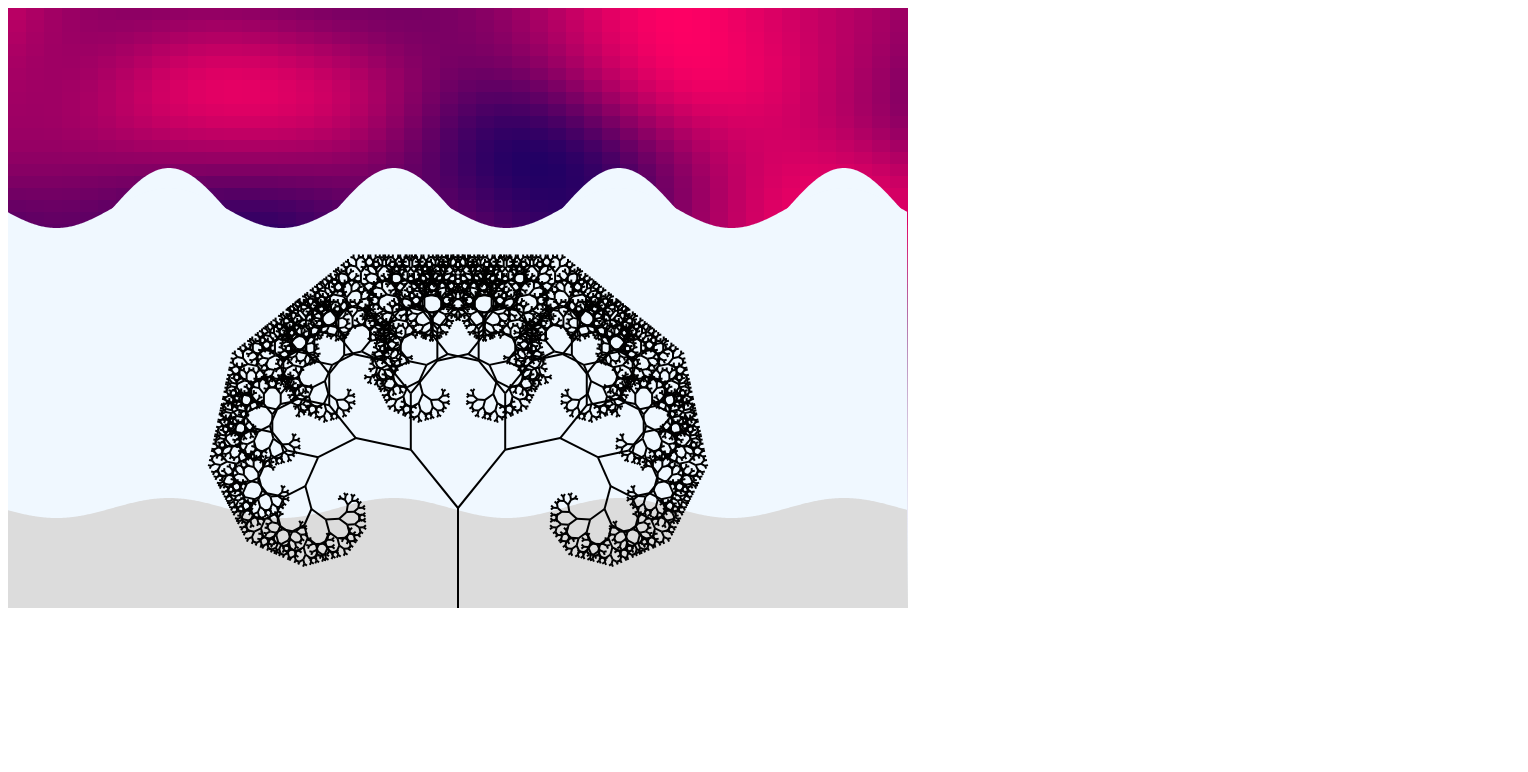
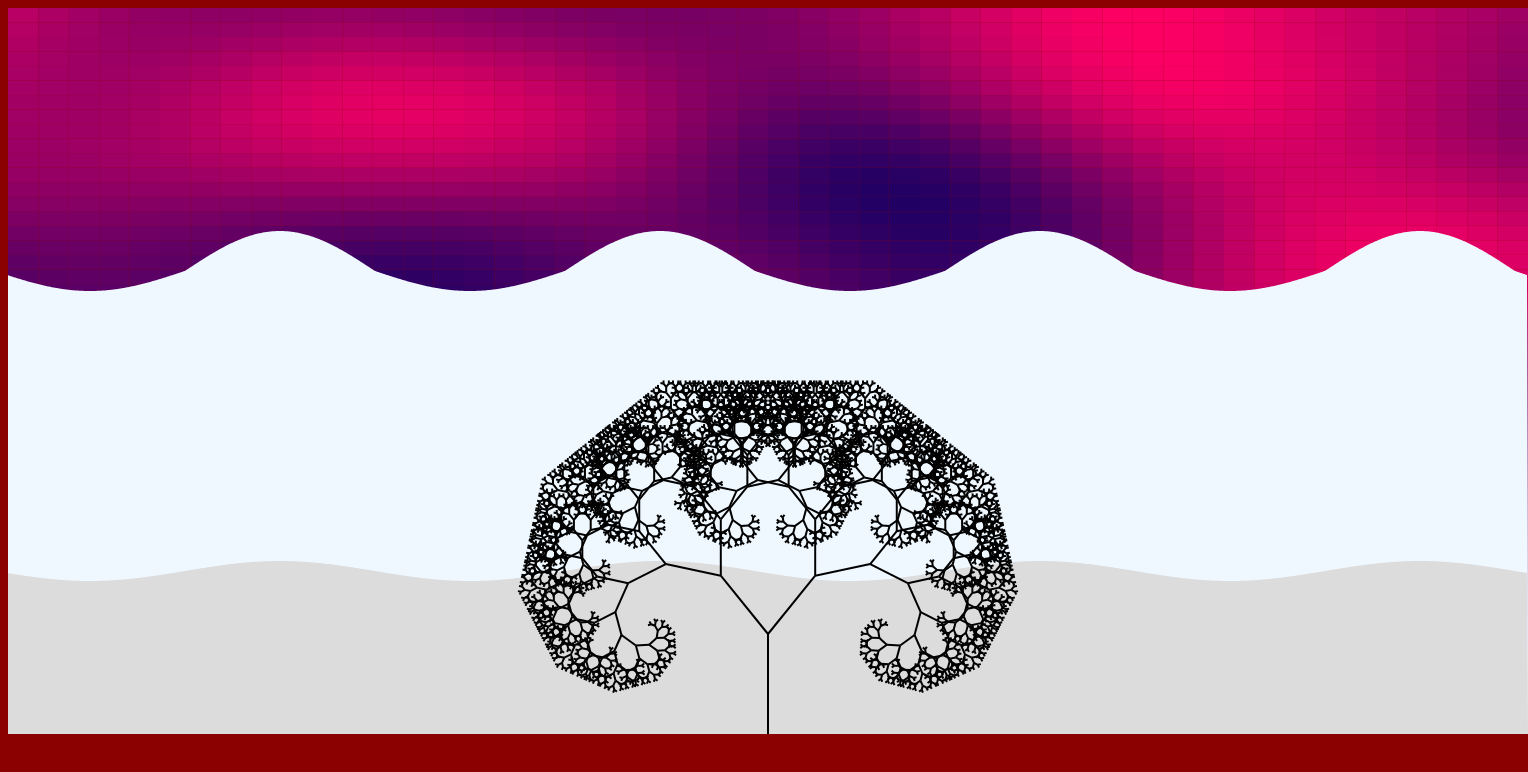
Before and after one commit to theccide/Art-Culimating, a plain HTML site: page ArtCulimating/index.html in a window 1280 px wide. Shown: the whole page, 1528 px wide, since content can reach past the window. Drawn offline with Linux system fonts and the light colour scheme.

Commit message:
Fit Screen Size
trying to make it display covering the whole screen, also added red background

```diff
--- a/ArtCulimating/index.html
+++ b/ArtCulimating/index.html
@@ -4,11 +4,11 @@
 <script src='PerlinNoise/grid.js'></script>
 <script src='PerlinNoise/perlinNoise.js'></script>
 </head>
-<body>
+<body style="background-color:darkred">
 <div style="position: relative;">
- <canvas id="layer1" width="900" height="600"
+ <canvas id="layer1" width="1520%" height="726%"
    style="position: absolute; left: 0; top: 0; z-index: 0;"></canvas>
- <canvas id="layer2" width="900" height="600"
+ <canvas id="layer2" width="1520%" height="726%"
    style="position: absolute; left: 0; top: 0; z-index: 1;"></canvas>
 </div>
 </body>
```
